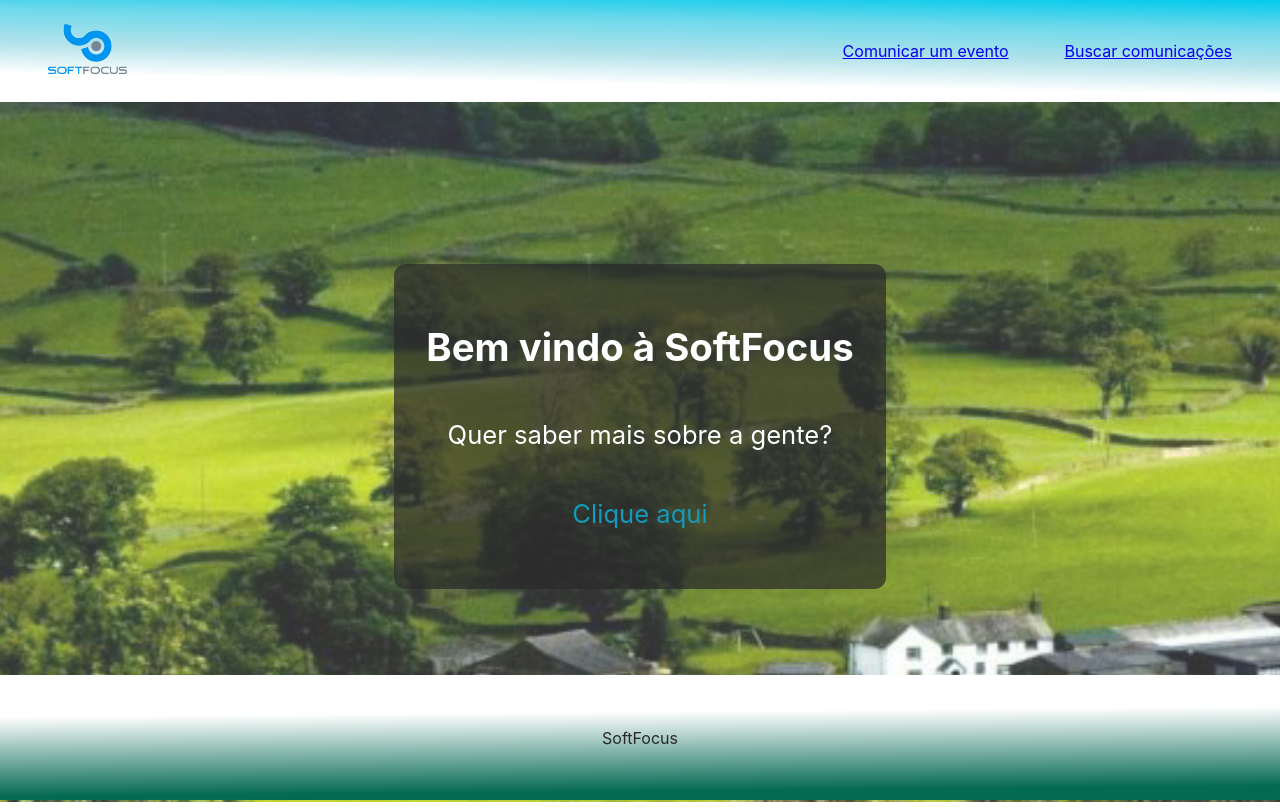
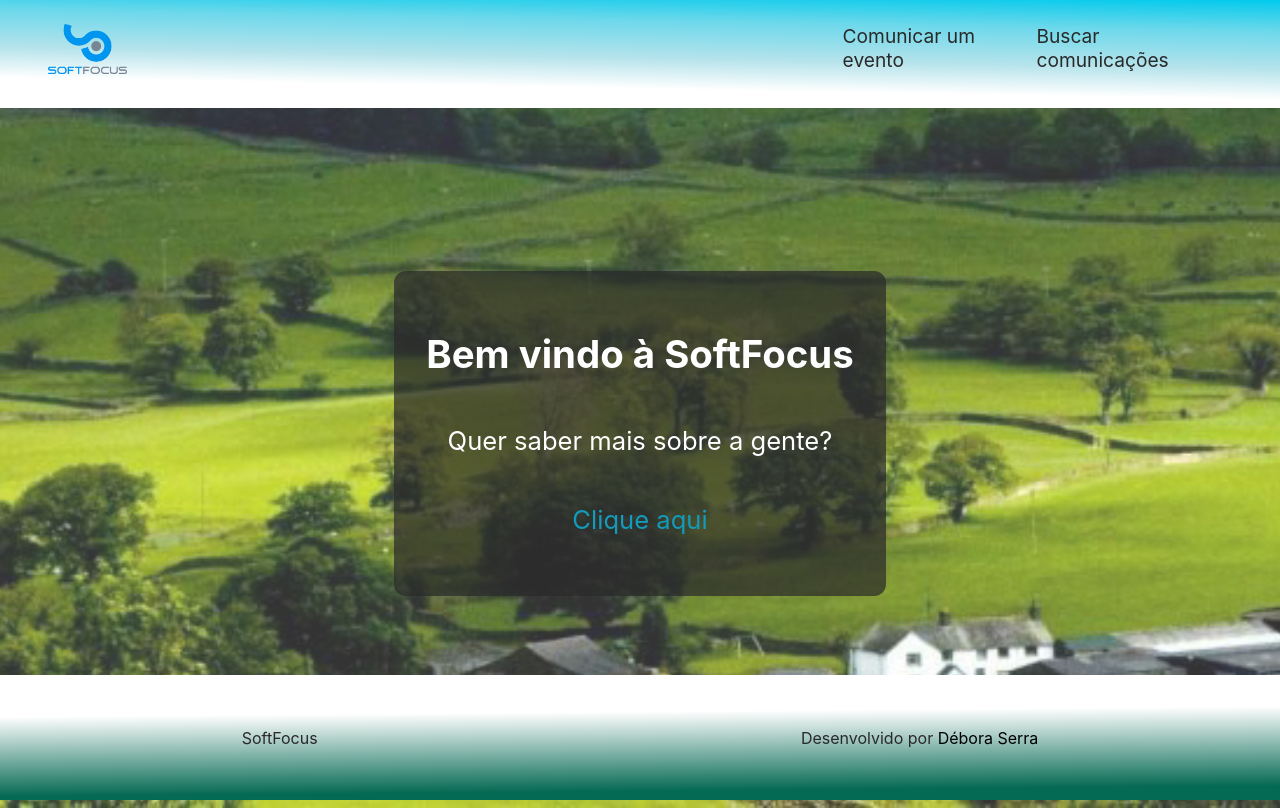
Before and after one commit to DeboraSerra/softfocus, a React (Create React App) app in the folder frontend/: page / in a window 1280 px wide. Built offline with nearby package versions, Linux system fonts and the light colour scheme; no server answers.

Commit message:
feat: atualiza header e footer

```diff
--- a/frontend/src/components/Footer.js
+++ b/frontend/src/components/Footer.js
@@ -5,6 +5,13 @@ const Footer = () => {
   return (
     <SFooter>
       <p>SoftFocus</p>
+      <p>
+        Desenvolvido por
+        {' '}
+        <a href="https://github.com/DeboraSerra">
+          Débora Serra
+        </a>
+      </p>
     </SFooter>
   )
 }
--- a/frontend/src/components/Header.js
+++ b/frontend/src/components/Header.js
@@ -1,17 +1,27 @@
 import React from 'react';
-import { Link } from 'react-router-dom';
+import { NavLink } from 'react-router-dom';
 import { SHeader, SLogo } from '../styles';
 import logo from '../images/Frame-2.png';
 
 const Header = () => {
   return (
     <SHeader>
-      <Link to="/">
+      <NavLink to="/">
         <SLogo src={ logo } alt="Logotipo da SoftFocus" />
-      </Link>
+      </NavLink>
       <nav>
-        <Link to="/register">Comunicar um evento</Link>
-        <Link to="/search">Buscar comunicações</Link>
+        <NavLink
+          className={ ({ isActive }) => isActive ? 'link active' : 'link'}
+          to="/register"
+        >
+          Comunicar um evento
+        </NavLink>
+        <NavLink
+          className={ ({ isActive }) => isActive ? 'link active' : 'link'}
+          to="/search"
+        >
+          Buscar comunicações
+        </NavLink>
       </nav>
     </SHeader>
   )
```
